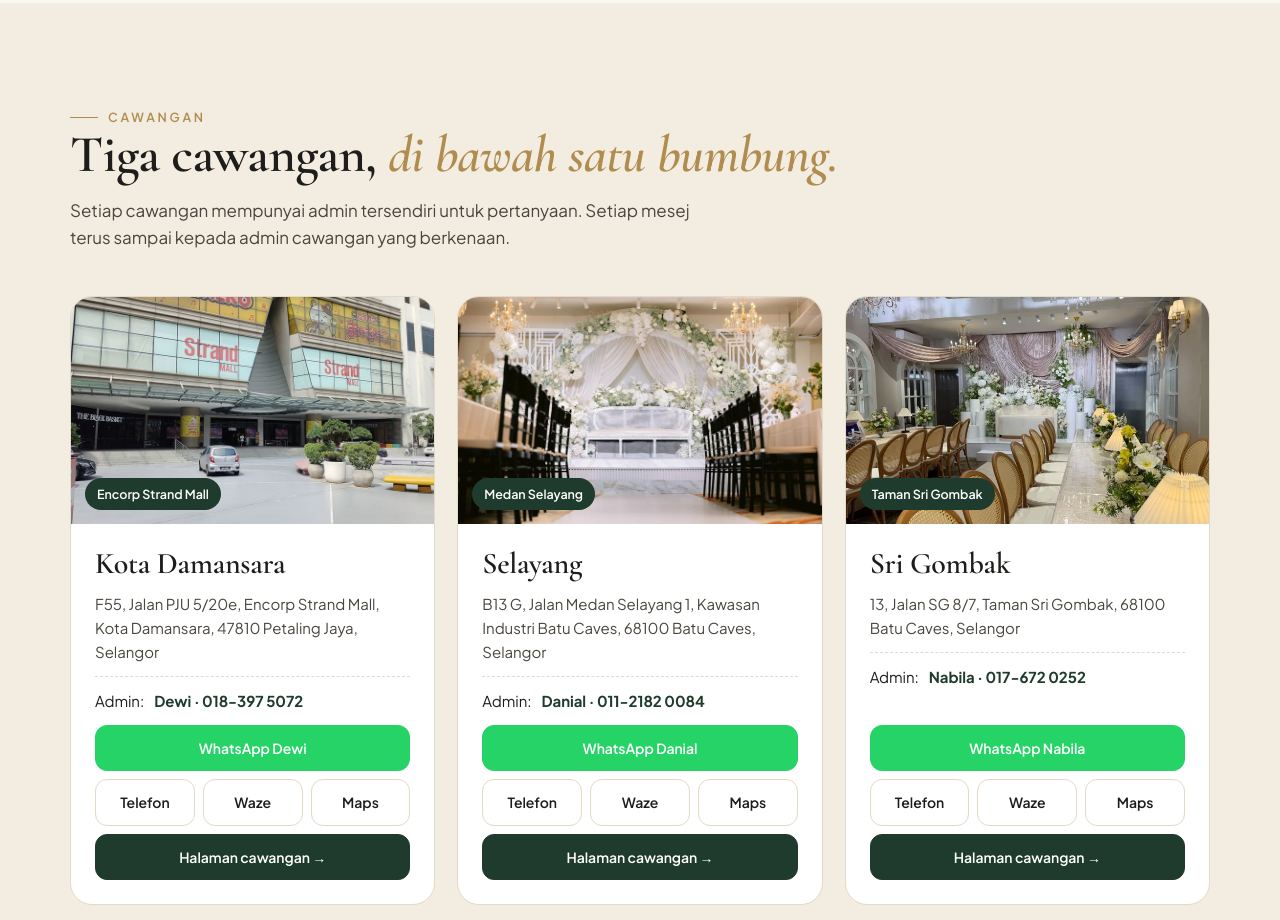
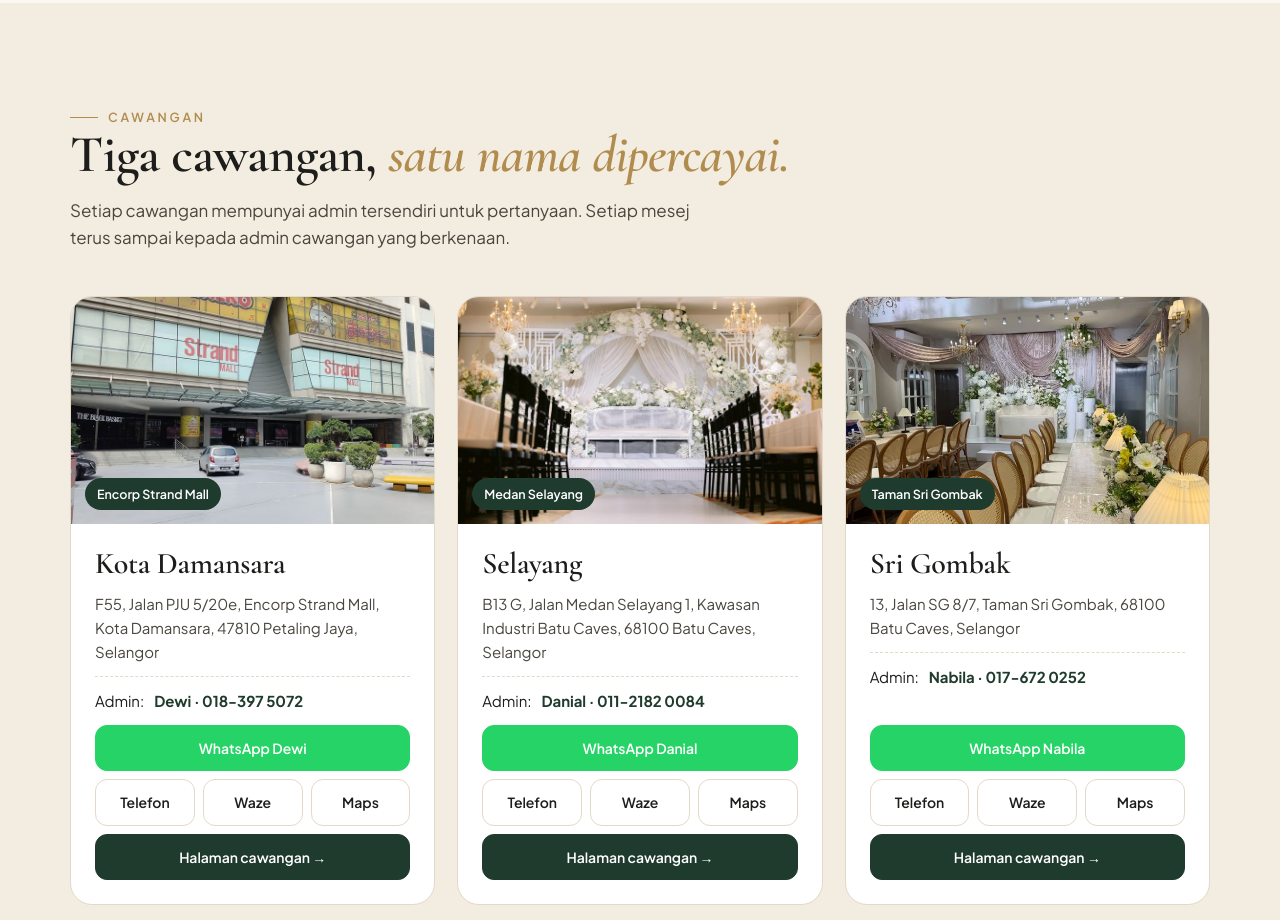
Before and after one commit to hasfiwebdesign/sirehjunjungbanquethall, a plain HTML site: page index.html in a window 1280 px wide. Shown: the part 8300-9220 px from the top of the page. Drawn offline with nearby package versions, Linux system fonts and the light colour scheme.

Commit message:
BM: tajuk cawangan tidak bercanggah
Co-Authored-By: Claude Opus 5.5 <noreply@anthropic.com>

```diff
--- a/index.html
+++ b/index.html
@@ -387,7 +387,7 @@ document.addEventListener('submit',function(e){gtag('event','generate_lead',{for
 
 <section id="cawangan" class="br-bg"><div class="wrap">
   <span class="kick" data-t="c0">Cawangan</span>
-  <h2 data-t="c1">Tiga cawangan, <em>di bawah satu bumbung.</em></h2>
+  <h2 data-t="c1">Tiga cawangan, <em>satu nama dipercayai.</em></h2>
   <p class="sub" data-t="c2">Setiap cawangan mempunyai admin tersendiri untuk pertanyaan. Setiap mesej terus sampai kepada admin cawangan yang berkenaan.</p>
   <div class="brs">
     <div class="brc rv-in"><div class="ph"><img src="img/t/mall.jpg" alt="Encorp Strand Mall Kota Damansara" loading="lazy" width="760" height="570"><span class="n">Encorp Strand Mall</span></div><div class="bd">
```
